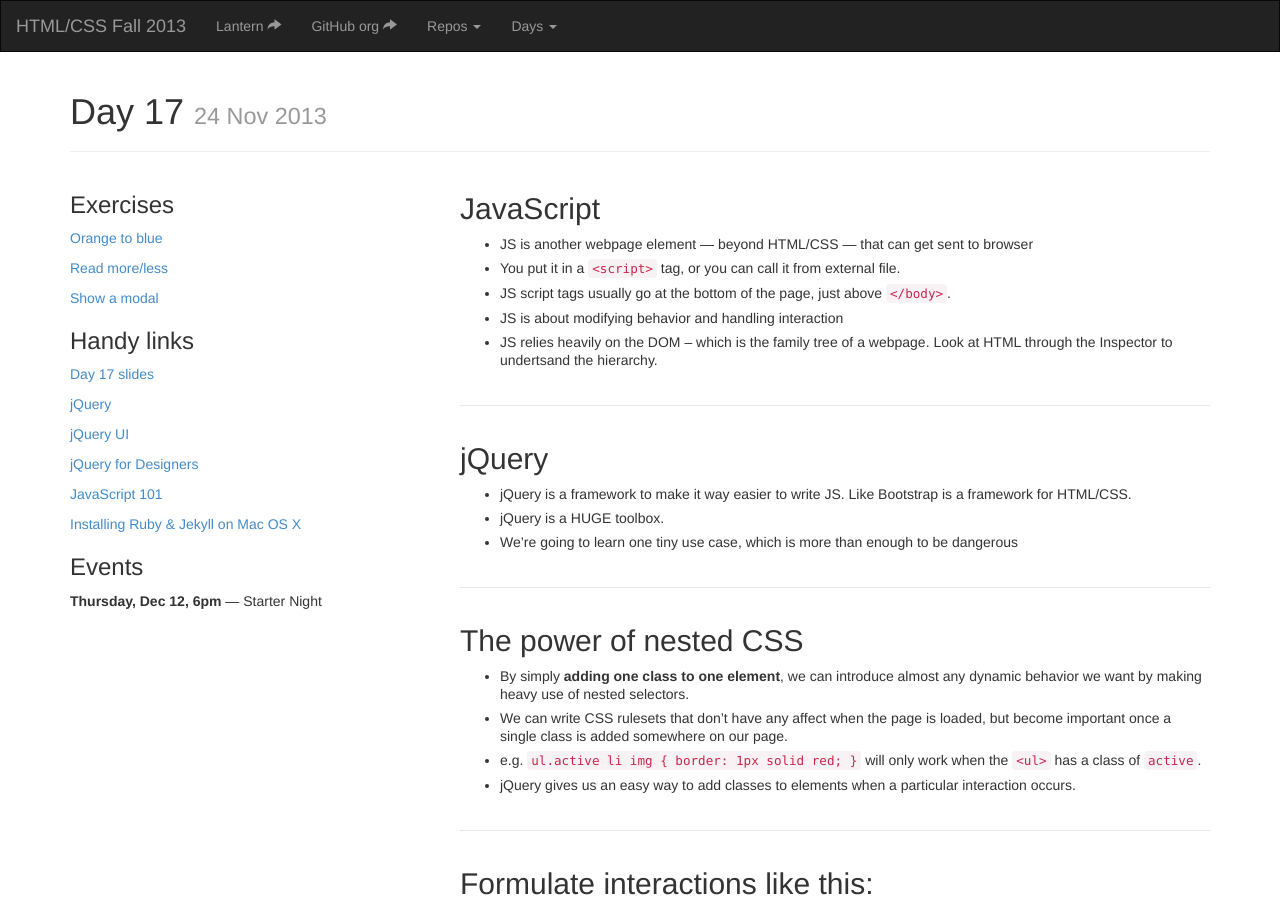
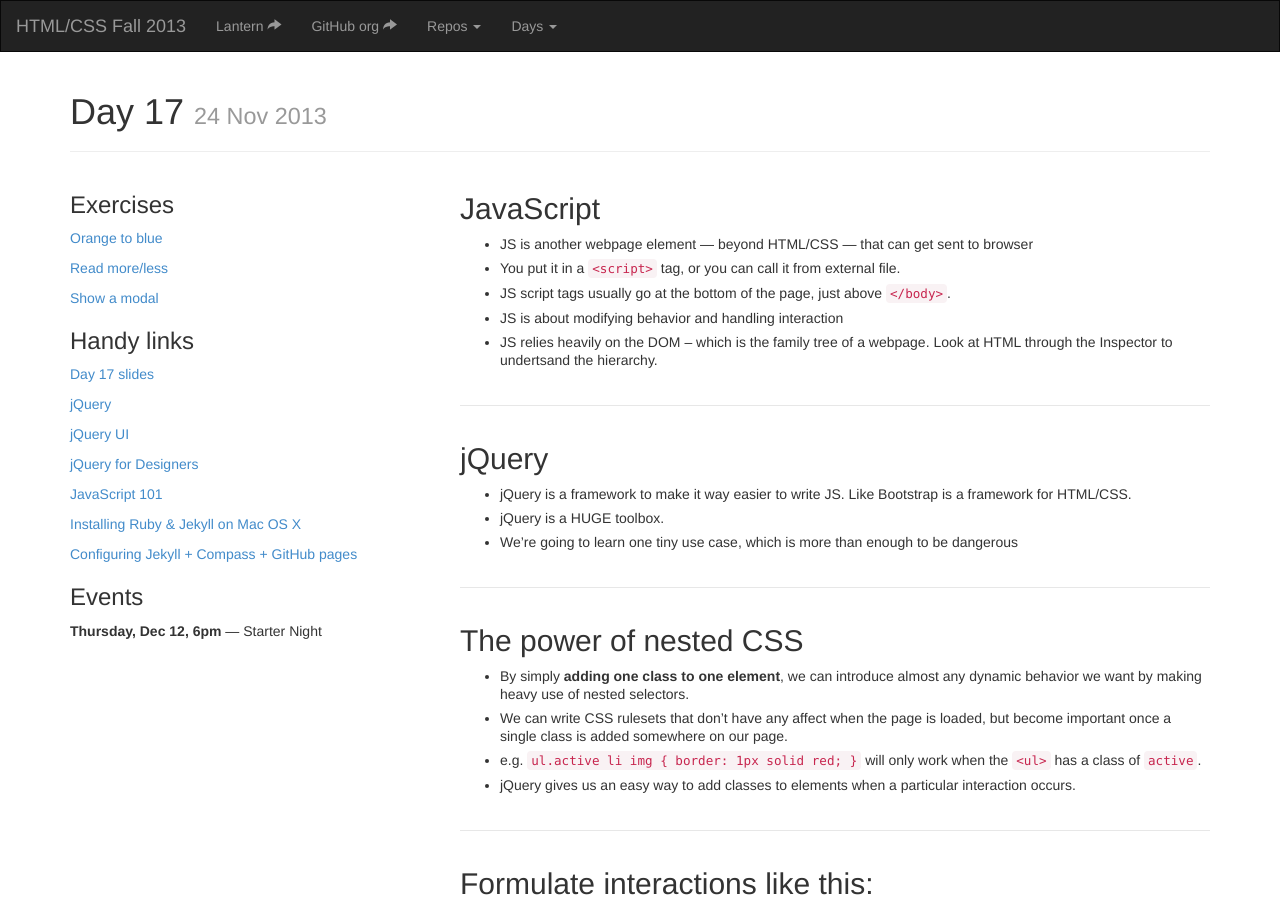
Before and after one commit to tsl-frontend/tsl-frontend.github.io, a Jekyll site: the page built from _posts/2013-11-24-17.md, in a window 1280 px wide and 900 px high. Built offline with Jekyll 4.4.1, drawn with Linux system fonts in a browser that asks for light colours; nearby versions of some CDN libraries; Markdown is read by kramdown in place of the engine named in the settings.

Commit message:
One more resource for Jekyll.

```diff
--- a/_posts/2013-11-24-17.md
+++ b/_posts/2013-11-24-17.md
@@ -17,6 +17,7 @@ links:
     - "[jQuery for Designers](http://jqueryfordesigners.com/)"
     - "[JavaScript 101](http://learn.jquery.com/javascript-101/)"
     - "[Installing Ruby & Jekyll on Mac OS X](http://andytaylor.me/2012/11/03/installing-ruby-and-jekyll/)"
+    - "[Configuring Jekyll + Compass + GitHub pages](http://davidpots.com/blog/jekyll-github-pages-compass/)"
 screencasts:
 homework:
 ---
```
